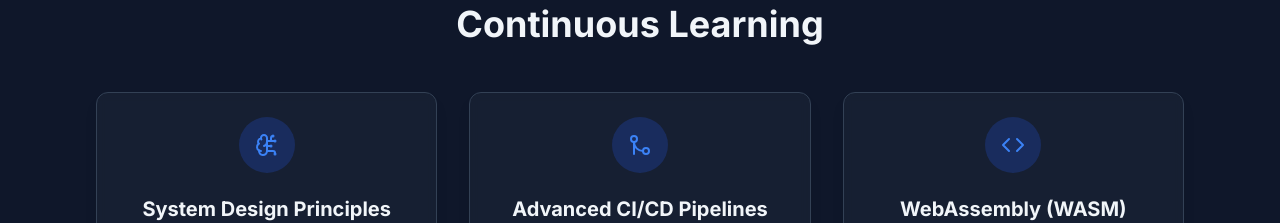
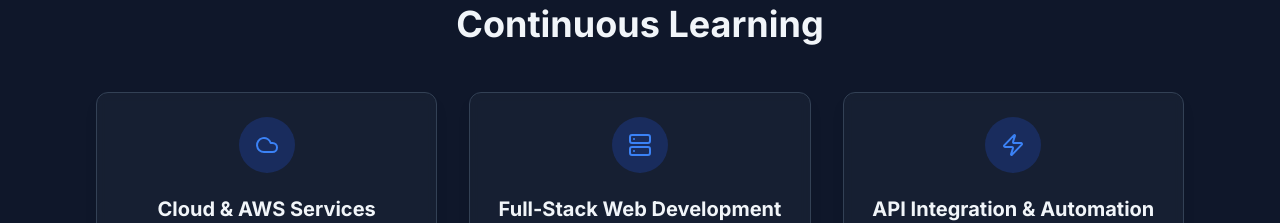
Before and after one commit to gaganreddyas/portfolio, a React (Vite) app: page / in a window 1280 px wide. Shown: the part 2560-2783 px from the top of the page. Built offline with nearby package versions, Linux system fonts and the light colour scheme.

Commit message:
Refine learning section: concise copy and relevant icons

```diff
--- a/src/data/mockData.jsx
+++ b/src/data/mockData.jsx
@@ -1,5 +1,5 @@
 import React from 'react';
-import { BrainCircuit, GitMerge, Code } from 'lucide-react';
+import { Cloud, ServerIcon, Zap } from 'lucide-react';
 
 export const mockData = {
   personalInfo: {
@@ -52,9 +52,9 @@
     ]
   },
   learning: [
-      { title: "System Design Principles", reason: "To build scalable and resilient architectures for enterprise-level applications.", icon: <BrainCircuit/> },
-      { title: "Advanced CI/CD Pipelines", reason: "To automate testing and deployment, improving development velocity and reliability.", icon: <GitMerge/> },
-      { title: "WebAssembly (WASM)", reason: "Exploring its potential for performance-critical computations on the web.", icon: <Code/> }
+    { title: "Cloud & AWS Services", reason: "Deploy and scale apps with S3, EC2, Lambda; cost-aware hosting.", icon: <Cloud/> },
+    { title: "Full-Stack Web Development", reason: "Build fullstack apps with React + Node — focus on clean code.", icon: <ServerIcon/> },
+    { title: "API Integration & Automation", reason: "Integrate and automate REST APIs; test with Postman and CI.", icon: <Zap/> }
   ],
   featuredProjects: [
     {
```
